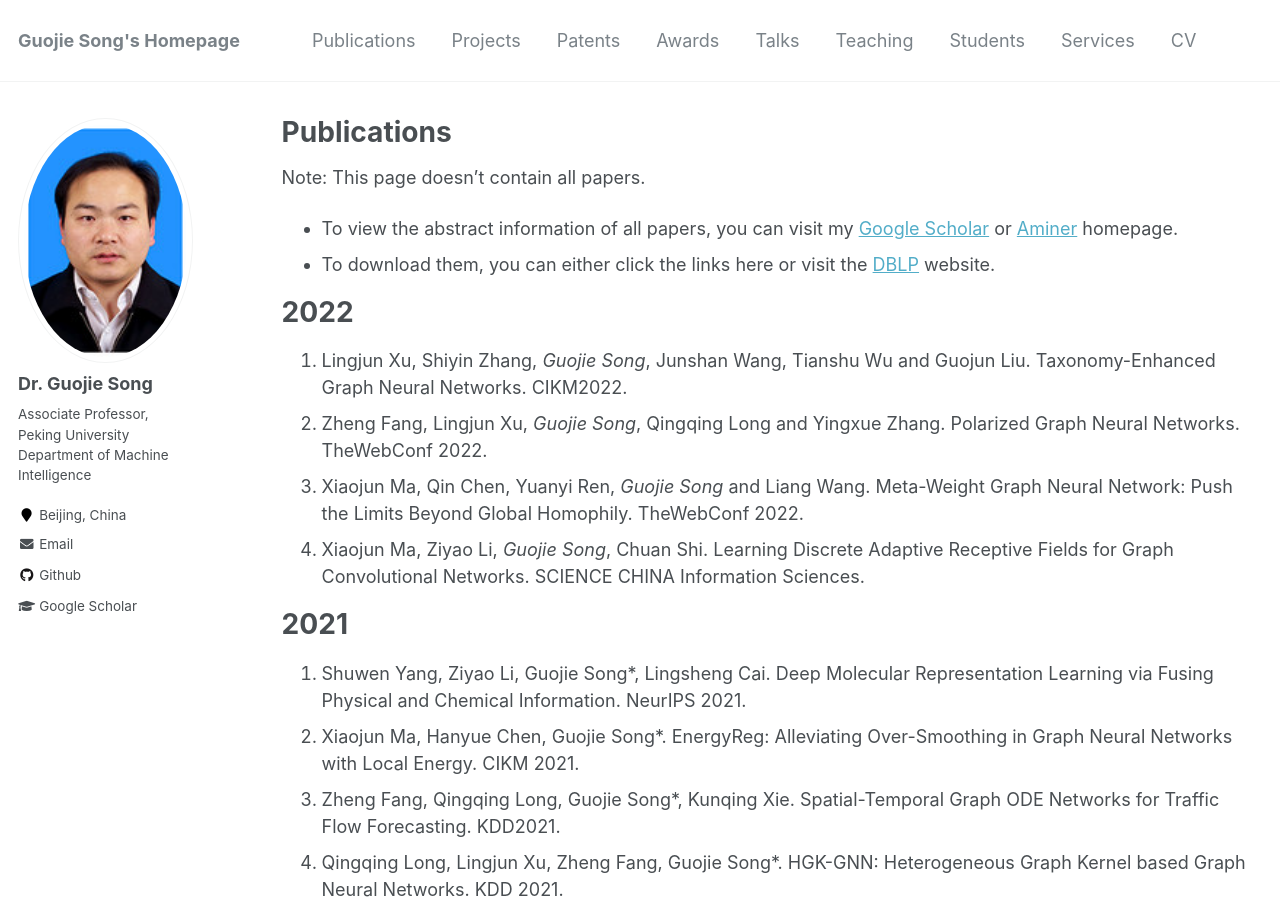
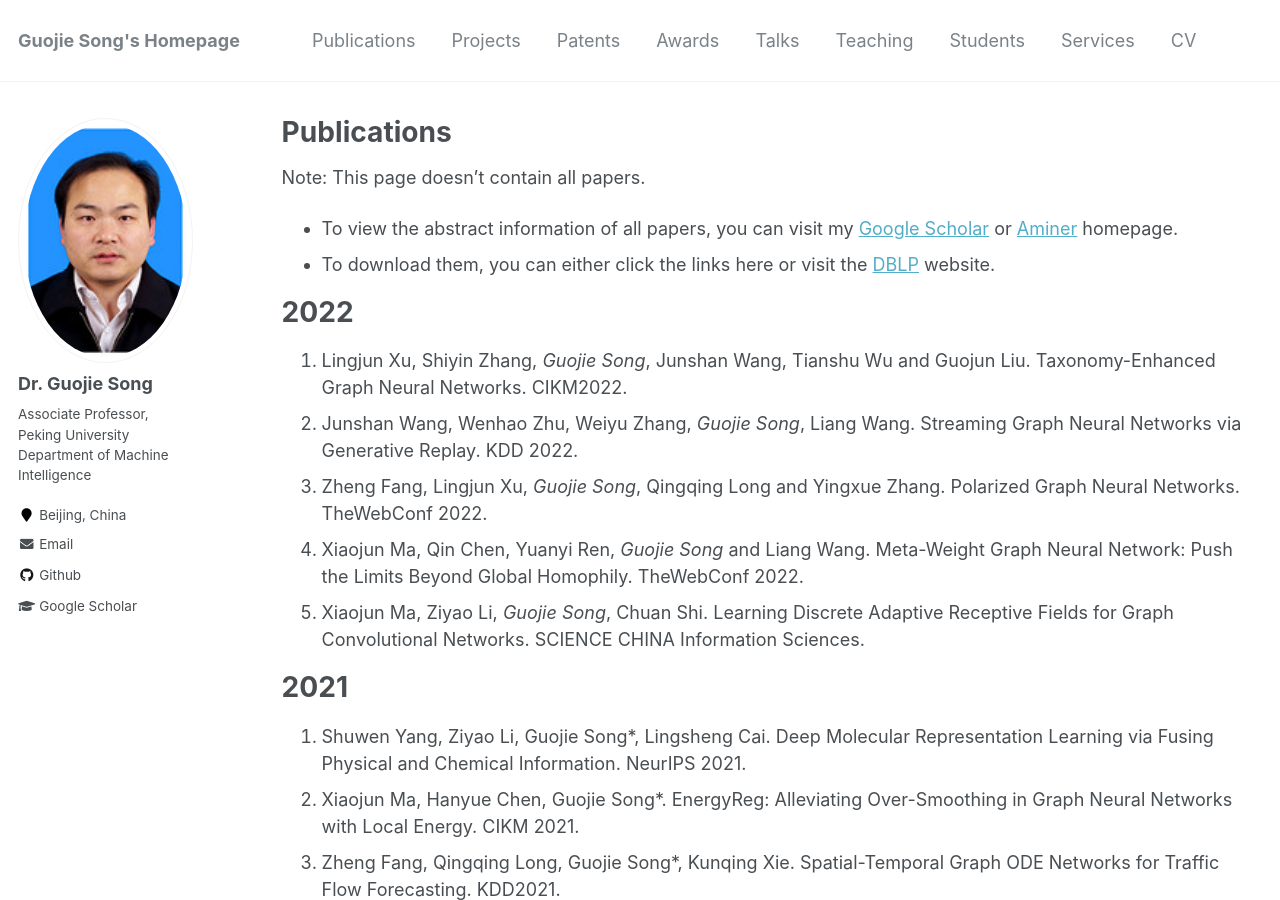
Before and after one commit to gjsong-pku/gjsong-pku.github.io, a Jekyll site: the page built from _pages/publications.md, in a window 1280 px wide and 900 px high. Built offline with Jekyll 4.4.1, drawn with Linux system fonts in a browser that asks for light colours.

Commit message:
Update publications.md

```diff
--- a/_pages/publications.md
+++ b/_pages/publications.md
@@ -13,9 +13,10 @@ Note: This page doesn't contain all papers.
 
 # 2022
 1. Lingjun Xu, Shiyin Zhang, *Guojie Song*, Junshan Wang, Tianshu Wu and Guojun Liu. Taxonomy-Enhanced Graph Neural Networks. CIKM2022.
-2. Zheng Fang, Lingjun Xu, *Guojie Song*, Qingqing Long and Yingxue Zhang. Polarized Graph Neural Networks. TheWebConf 2022.
-3. Xiaojun Ma, Qin Chen, Yuanyi Ren, *Guojie Song* and Liang Wang. Meta-Weight Graph Neural Network: Push the Limits Beyond Global Homophily. TheWebConf 2022.
-4. Xiaojun Ma, Ziyao Li, *Guojie Song*, Chuan Shi. Learning Discrete Adaptive Receptive Fields for Graph Convolutional Networks. SCIENCE CHINA Information Sciences.
+2. Junshan Wang, Wenhao Zhu, Weiyu Zhang, *Guojie Song*, Liang Wang. Streaming Graph Neural Networks via Generative Replay. KDD 2022.
+3. Zheng Fang, Lingjun Xu, *Guojie Song*, Qingqing Long and Yingxue Zhang. Polarized Graph Neural Networks. TheWebConf 2022.
+4. Xiaojun Ma, Qin Chen, Yuanyi Ren, *Guojie Song* and Liang Wang. Meta-Weight Graph Neural Network: Push the Limits Beyond Global Homophily. TheWebConf 2022.
+5. Xiaojun Ma, Ziyao Li, *Guojie Song*, Chuan Shi. Learning Discrete Adaptive Receptive Fields for Graph Convolutional Networks. SCIENCE CHINA Information Sciences.
 
 # 2021
 6. Shuwen Yang, Ziyao Li, Guojie Song*, Lingsheng Cai. Deep Molecular Representation Learning via Fusing Physical and Chemical Information. NeurIPS 2021.
@@ -30,9 +31,7 @@ Note: This page doesn't contain all papers.
 15. Yi LI, Yilun Jin, Guojie Song*, Zihao Zhu, Chuan Shi, Yiming Wang. GraphMSE: Efficient Meta-path Selection in Semantically Aligned Feature Space for Graph Neural Networks. AAAI2021.
 16.	Jianan Zhao, Xiao Wang, Chuan Shi, Binbin Hu, Guojie Song, Yanfang Ye. Heterogeneous Graph Structure Learning for Graph Neural Networks. AAAI2021.
 
-
 # 2020
-
 1. *Guojie Song*, Yun Wang, Lun Du, Yi Wu, Junshan Wang. A Hierarchical Structure Preserving Network Embedding Approach. Accepted by ACM Transactions on KDD.【CCF B】
 2.  Haibing Lu, Qi Liu, Samorani Michele, *Guojie Song*, Xi Chen, Yanjiang Yang. Stochastic Workflow Authorizations with Queueing Constraints, Accepted by IEEE Transactions on Dependable and Secure Computing.【CCF A】
 3.  Xiaojun Ma, Ziyao Li, Siwei Wei, *Guojie Song*: Elaborating the Bayesian Priors in Unsupervised Graph Embedding via Graph Concepts. ADMA2020. 【<span style="color:red">Best Research Paper Award】
```
